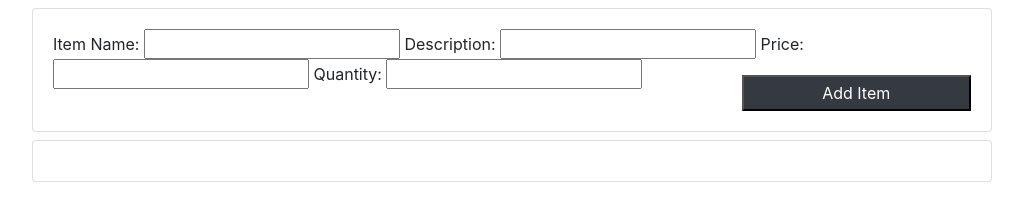
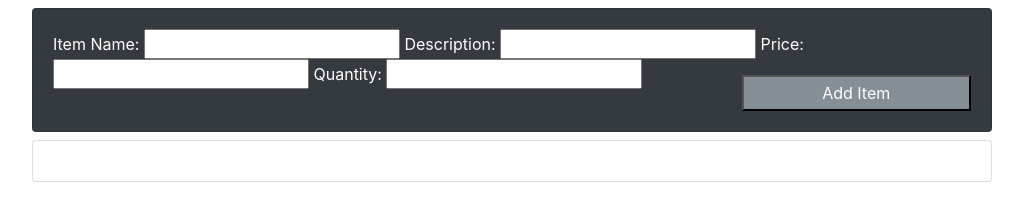
Before and after one commit to JayanthSagarapu/StoreInventory, a plain HTML site: page Index.html in a window 1280 px wide. Shown: the whole page, without its empty margins (128-1151 px from the left). Drawn offline with nearby package versions, Linux system fonts and the light colour scheme; no server answers.

Commit message:
project inventory

```diff
--- a/Index.html
+++ b/Index.html
@@ -17,7 +17,10 @@
   <!-- <header id="header" class="bg-dark text-white text-center p-4">
     <h1>Inventory</h1>
   </header> -->
-  <div id="container" class="container card card-body w-75 mt-2 mb-2">
+  <div
+    id="container"
+    class="container card card-body w-75 mt-2 mb-2 bg-dark text-white"
+  >
     <form id="form">
       Item Name:
       <input type="text" id="item" />
@@ -31,7 +34,7 @@
         type="button"
         value="Add Item"
         id="addbtn"
-        class="w-25 mt-3 float-right p-1 bg-dark text-white"
+        class="w-25 mt-3 float-right p-1 bg-secondary text-white"
       />
     </form>
   </div>
--- a/script.js
+++ b/script.js
@@ -7,7 +7,7 @@ const addbtn = document.getElementById('addbtn');
 const list = document.getElementById('list')
 const listItem = document.getElementById('list-item');
 
-const obj={
+const obj= {
     item : itemname.value,
     description : description.value,
     price : price.value,
```
